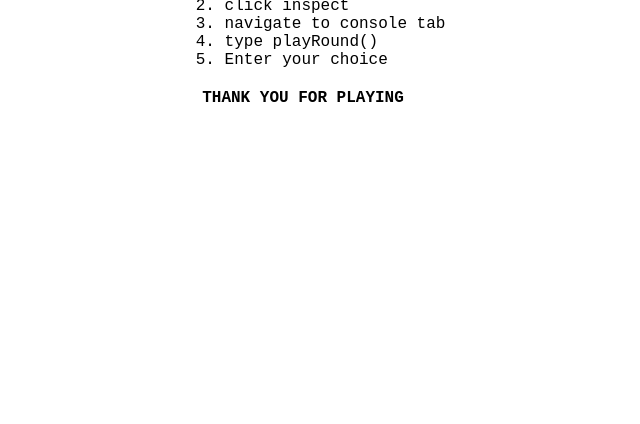
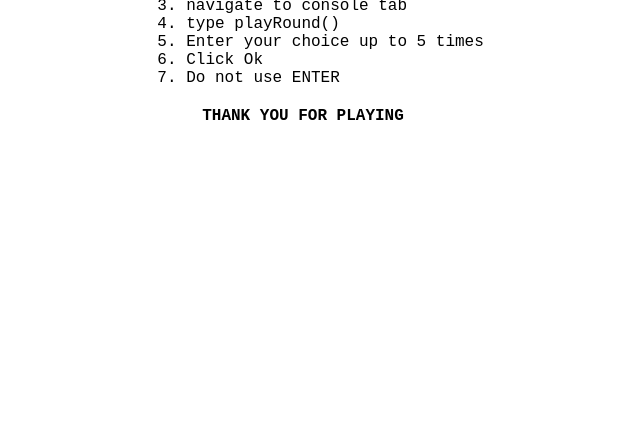
Before and after one commit to c0dezer000/odinRockPaperScissor, a plain HTML site: page index.html in a window 1280 px wide. Shown: the part 376-800 px from the top of the page, without its empty margins (337-977 px from the left). Drawn offline with Linux system fonts and the light colour scheme.

Commit message:
updated version

```diff
--- a/index.html
+++ b/index.html
@@ -13,7 +13,9 @@
         <li>click inspect</li>
         <li>navigate to console tab</li>
         <li>type playRound()</li>
-        <li>Enter your choice</li>
+        <li>Enter your choice up to 5 times</li>
+        <li>Click Ok </li>
+        <li>Do not use ENTER</li>
     </ol>
     <p>Thank you for playing</p>
     <script src="index.js"></script>
```
